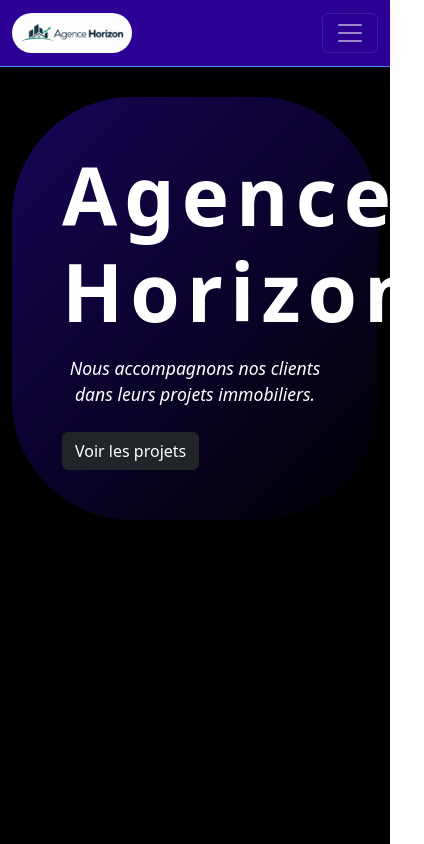
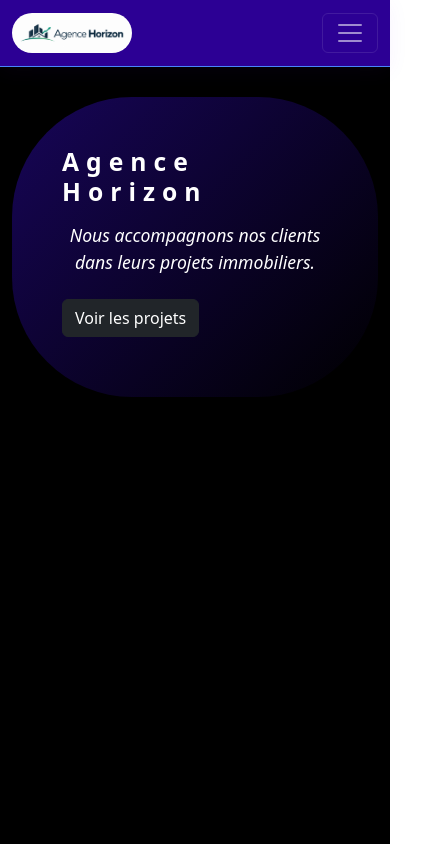
Before and after one commit to themud91/tp1PA, a React (Create React App) app in the folder Agence-immobiliere-react/: page / in a window 390 px wide. Shown: the whole page, 424 px wide, since content can reach past the window. Built offline with nearby package versions, Linux system fonts and the light colour scheme.

Commit message:
Ajou README final, capture d'ecran + fix responsive (Container dans projets, titre Accuil mobile)

```diff
--- a/Agence-immobiliere-react/src/components/Accueil.css
+++ b/Agence-immobiliere-react/src/components/Accueil.css
@@ -19,7 +19,6 @@
   margin-bottom: 16px;
   font-weight:900;
   letter-spacing: 7px;
-  font-size: 5rem;
 
 }
 
--- a/Agence-immobiliere-react/src/components/Accueil.js
+++ b/Agence-immobiliere-react/src/components/Accueil.js
@@ -3,8 +3,6 @@
 // import "./Acceuil.css";
 // correction:
 import "./Accueil.css";
-
-//function Accueil({ titre, message, onChanger }) {
 
 function Accueil({ changerSection }) {
   return (
@@ -12,8 +10,7 @@
 
       {/* error typo , dans le css la class s'appelle heros, correction dans le css */}
       <section className="hero">
-        <h1 className="titre">Agence Horizon</h1>
-
+        <h1 className="titre fs-2 fs-md-1">Agence Horizon</h1>
         <p className="description">
           Nous accompagnons nos clients dans leurs projets immobiliers.
         </p>
--- a/Agence-immobiliere-react/src/components/Projets.js
+++ b/Agence-immobiliere-react/src/components/Projets.js
@@ -2,6 +2,7 @@
 
 //imports
 import {
+    Container,
     Row,
     Col,
     Button,
@@ -63,6 +64,7 @@
     return (
         <div className={styles.wrapper}>
 
+            <Container>
                 <Row className="align-items-center mb-4 g-3">
                     <Col xs={12} md="auto">
                         <h3 className={styles.title}>
@@ -130,6 +132,8 @@
                         </Col>
                     ))}
                 </Row>
+
+            </Container>
         </div>
     );
 }
```
Also changed, not shown: Agence-immobiliere-react/screenshot.png (added), 1 other file (tests, documents, lock files or other folders). Lines whose indentation alone changed are shown as unchanged.
